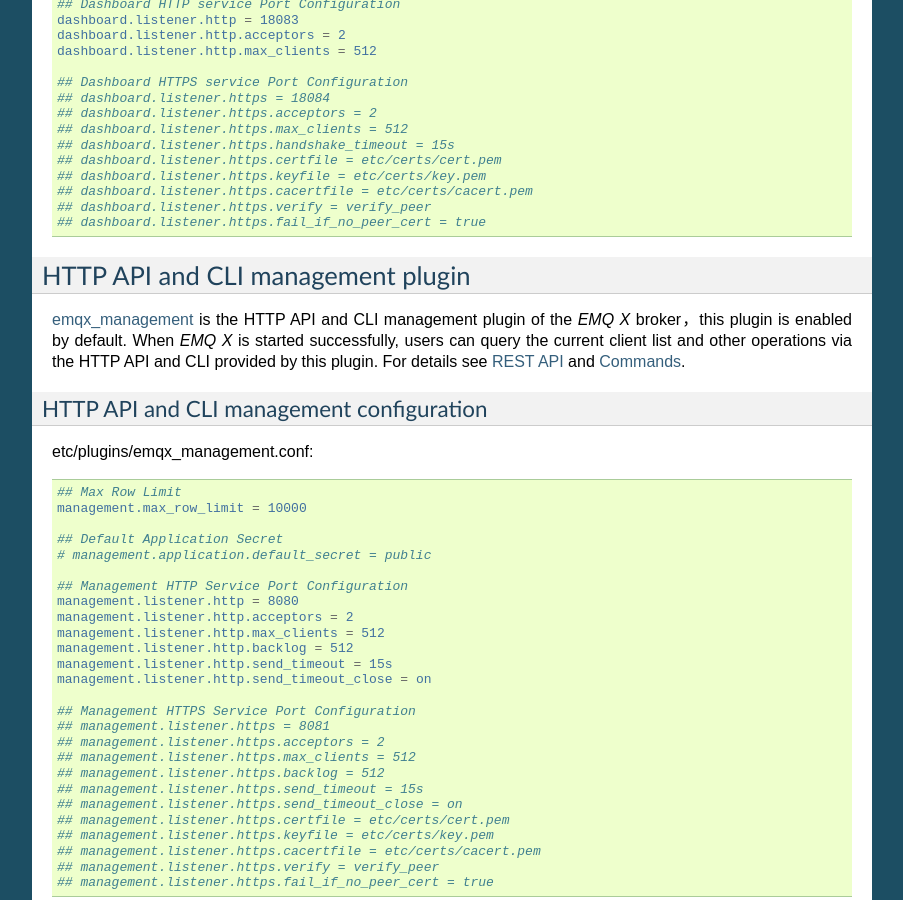
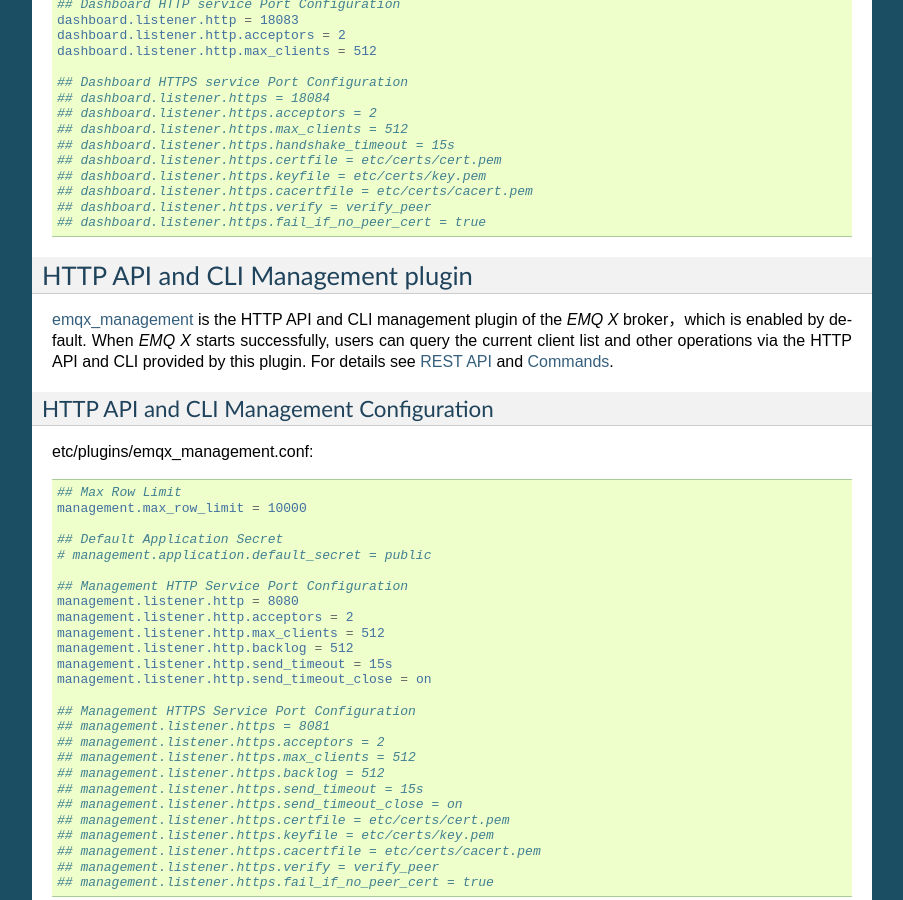
Before and after one commit to emqxarchive/emqx-docs-en, a Sphinx documentation site: the page built from source/plugins.rst, in a window 1280 px wide and 900 px high, scrolled down 2383 px. Shown: the whole window, without its empty margins (198-1101 px from the left). Built offline with Sphinx 7.4.7, drawn with Linux system fonts in a browser that asks for light colours; some of the changed text lies outside the part shown.

Commit message:
Fix small typo problem
This change

```diff
--- a/source/plugins.rst
+++ b/source/plugins.rst
@@ -142,12 +142,12 @@
     ## dashboard.listener.https.verify = verify_peer
     ## dashboard.listener.https.fail_if_no_peer_cert = true
 
-HTTP API and CLI management plugin
------------------------------------------
+HTTP API and CLI Management plugin
+----------------------------------
 
-`emqx_management`_ is the HTTP API and CLI management plugin of the *EMQ X* broker，this plugin is enabled by default. When *EMQ X* is started successfully, users can query the current client list and other operations via the HTTP API and CLI provided by this plugin. For details see :ref:`rest_api` and :ref:`commands`.
+`emqx_management`_ is the HTTP API and CLI management plugin of the *EMQ X* broker，which is enabled by default. When *EMQ X* starts successfully, users can query the current client list and other operations via the HTTP API and CLI provided by this plugin. For details see :ref:`rest_api` and :ref:`commands`.
 
-HTTP API and CLI management configuration
+HTTP API and CLI Management Configuration
 :::::::::::::::::::::::::::::::::::::::::
 
 etc/plugins/emqx_management.conf:
```
